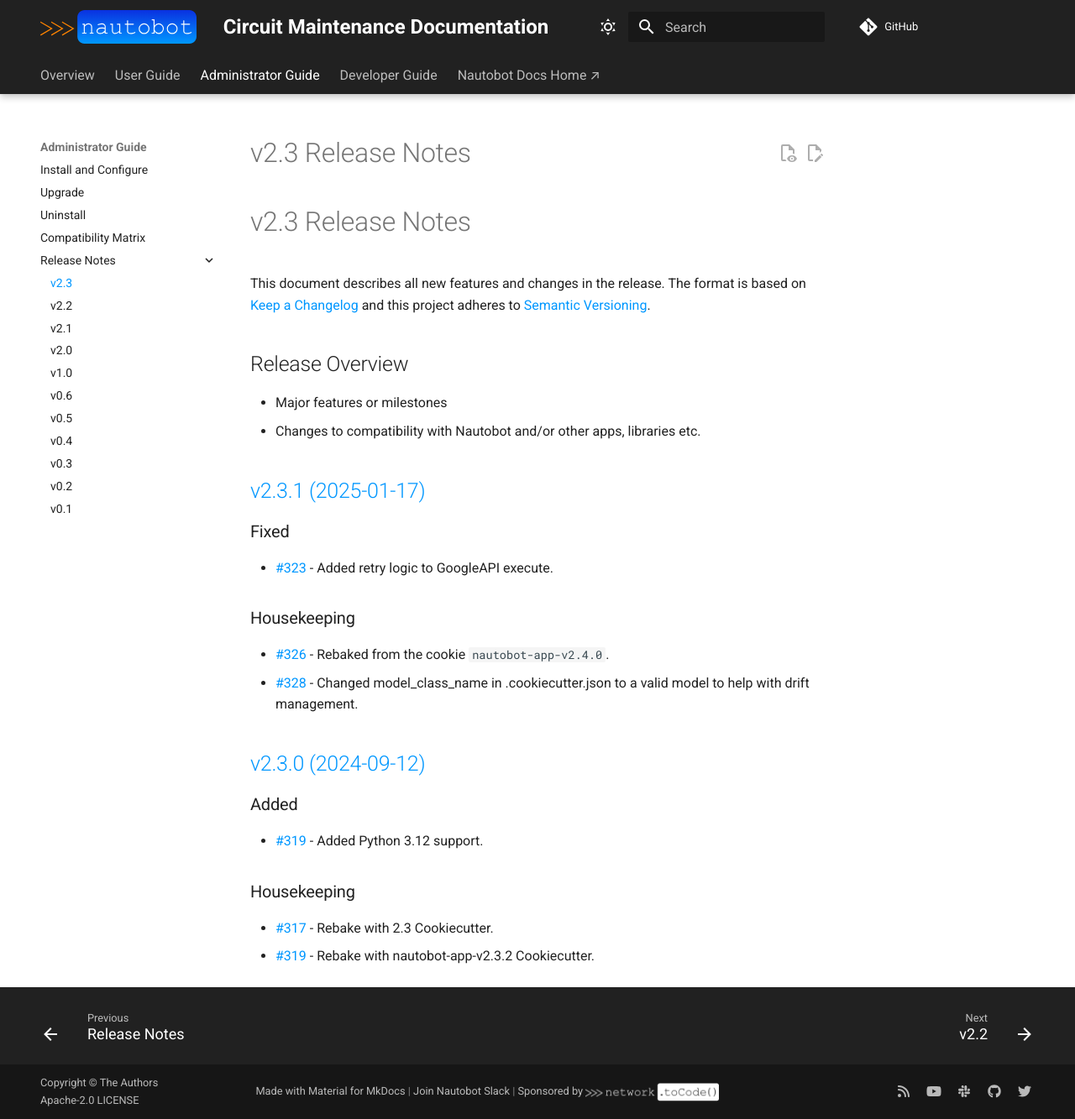
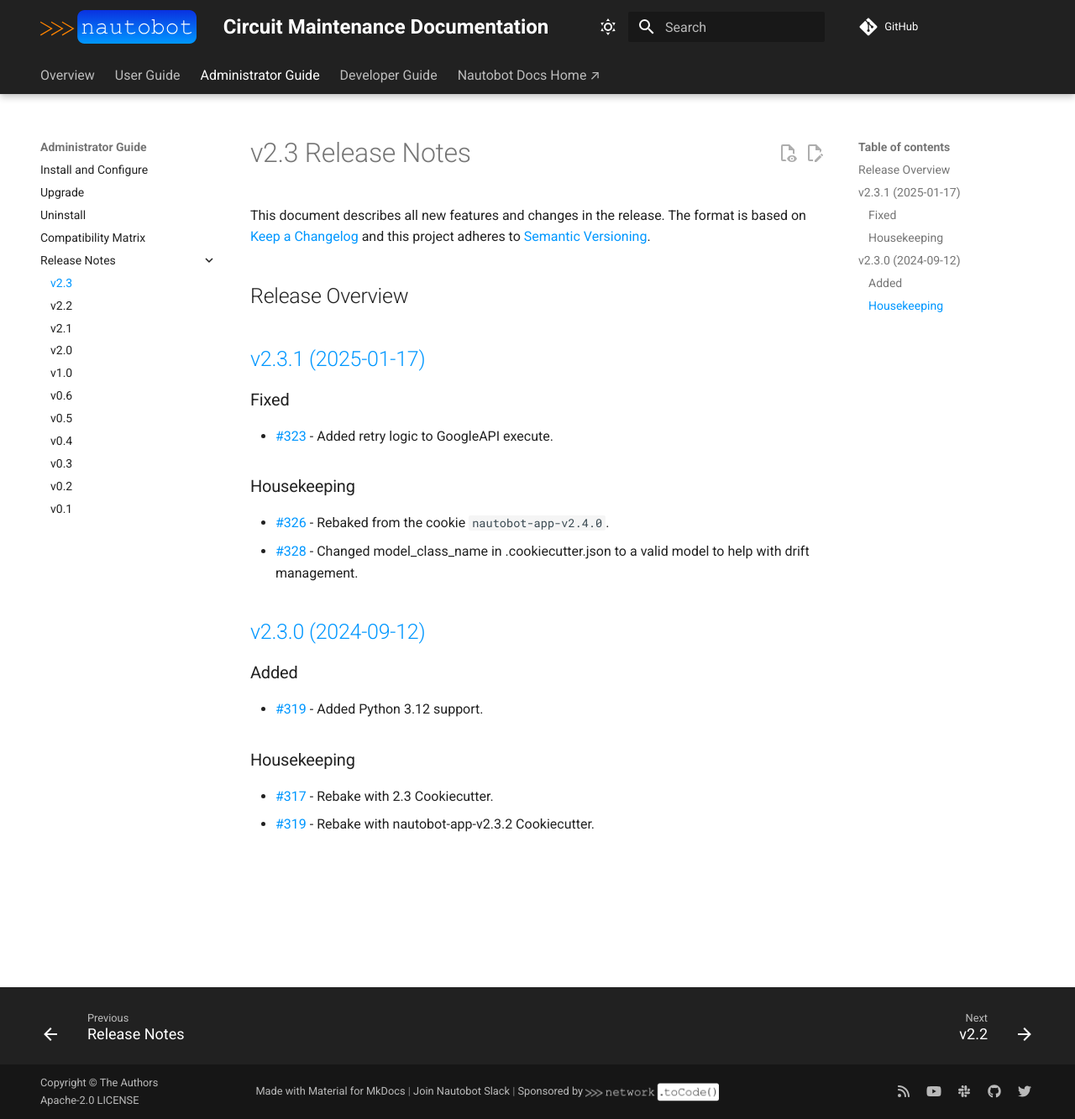
Before and after one commit to nautobot/nautobot-app-circuit-maintenance, an MkDocs documentation site: the page built from docs/admin/release_notes/version_2.3.md, in a window 1280 px wide and 1333 px high. Shown: the whole window at 84% size. Built offline with MkDocs 1.6.1 and Material for MkDocs 9.7.7, drawn with Linux system fonts in a browser that asks for light colours; comment, search, counter and statistics services are not loaded.

Commit message:
finetune release message

```diff
--- a/docs/admin/release_notes/version_2.3.md
+++ b/docs/admin/release_notes/version_2.3.md
@@ -1,5 +1,3 @@
-# v2.3 Release Notes
-
 <!-- towncrier release notes start -->
 
 # v2.3 Release Notes
@@ -9,9 +7,6 @@
 Versioning](https://semver.org/spec/v2.0.0.html).
 
 ## Release Overview
-
-- Major features or milestones
-- Changes to compatibility with Nautobot and/or other apps, libraries etc.
 
 ## [v2.3.1 (2025-01-17)](https://github.com/nautobot/nautobot-app-circuit-maintenance/releases/tag/v2.3.1)
 
@@ -24,7 +19,6 @@
 - [#326](https://github.com/nautobot/nautobot-app-circuit-maintenance/issues/326) - Rebaked from the cookie `nautobot-app-v2.4.0`.
 - [#328](https://github.com/nautobot/nautobot-app-circuit-maintenance/issues/328) - Changed model_class_name in .cookiecutter.json to a valid model to help with drift management.
 
-
 ## [v2.3.0 (2024-09-12)](https://github.com/nautobot/nautobot-app-circuit-maintenance/releases/tag/v2.3.0)
 
 ### Added
```
